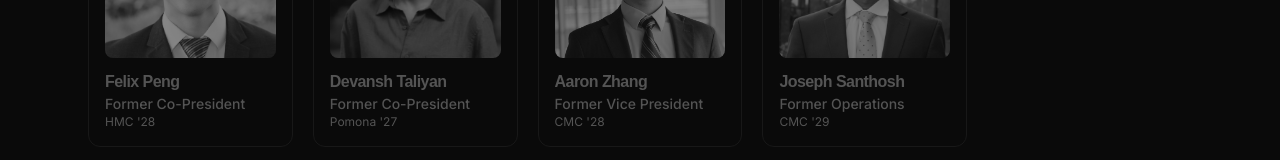
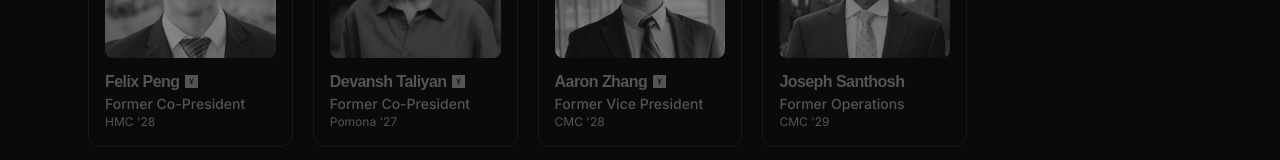
Before and after one commit to aarontzhang/claremontaccelerator, a Next.js app: page /team in a window 1280 px wide. Shown: the part 1015-1175 px from the top of the page. Built offline with nearby package versions, Linux system fonts and the light colour scheme; a web font is replaced by a local one.

Commit message:
added YC logos next to the fallen

```diff
--- a/src/app/team/page.tsx
+++ b/src/app/team/page.tsx
@@ -41,18 +41,21 @@ const exOfficio = [
     role: "Former Co-President",
     school: "HMC '28",
     image: "/team/felix.png",
+    showYC: true,
   },
   {
     name: "Devansh Taliyan",
     role: "Former Co-President",
     school: "Pomona '27",
     image: "/team/devansh.webp",
+    showYC: true,
   },
   {
     name: "Aaron Zhang",
     role: "Former Vice President",
     school: "CMC '28",
     image: "/team/aaron.jpg",
+    showYC: true,
   },
   {
     name: "Joseph Santhosh",
--- a/src/components/TeamMember.tsx
+++ b/src/components/TeamMember.tsx
@@ -9,6 +9,7 @@ interface TeamMemberProps {
   school: string;
   image: string;
   muted?: boolean;
+  showYC?: boolean;
 }
 
 export default function TeamMember({
@@ -17,6 +18,7 @@ export default function TeamMember({
   school,
   image,
   muted = false,
+  showYC = false,
 }: TeamMemberProps) {
   const [imageError, setImageError] = useState(false);
 
@@ -44,7 +46,18 @@ export default function TeamMember({
 
       {/* Info */}
       <div>
-        <h3 className={`font-black text-base ${muted ? "text-[var(--muted)]" : "text-white"}`}>{name}</h3>
+        <h3 className={`font-black text-base flex items-center gap-1.5 ${muted ? "text-[var(--muted)]" : "text-white"}`}>
+          {name}
+          {showYC && (
+            <Image
+              src="/logos/partners/y-combinator2.png"
+              alt="Y Combinator"
+              width={13}
+              height={13}
+              className="inline-block flex-shrink-0 opacity-60"
+            />
+          )}
+        </h3>
         <p className={`text-sm font-medium ${muted ? "text-[var(--muted)]" : "text-[#a5b4fc]"}`}>{role}</p>
         <p className="text-[var(--muted)] text-xs">{school}</p>
       </div>
```
